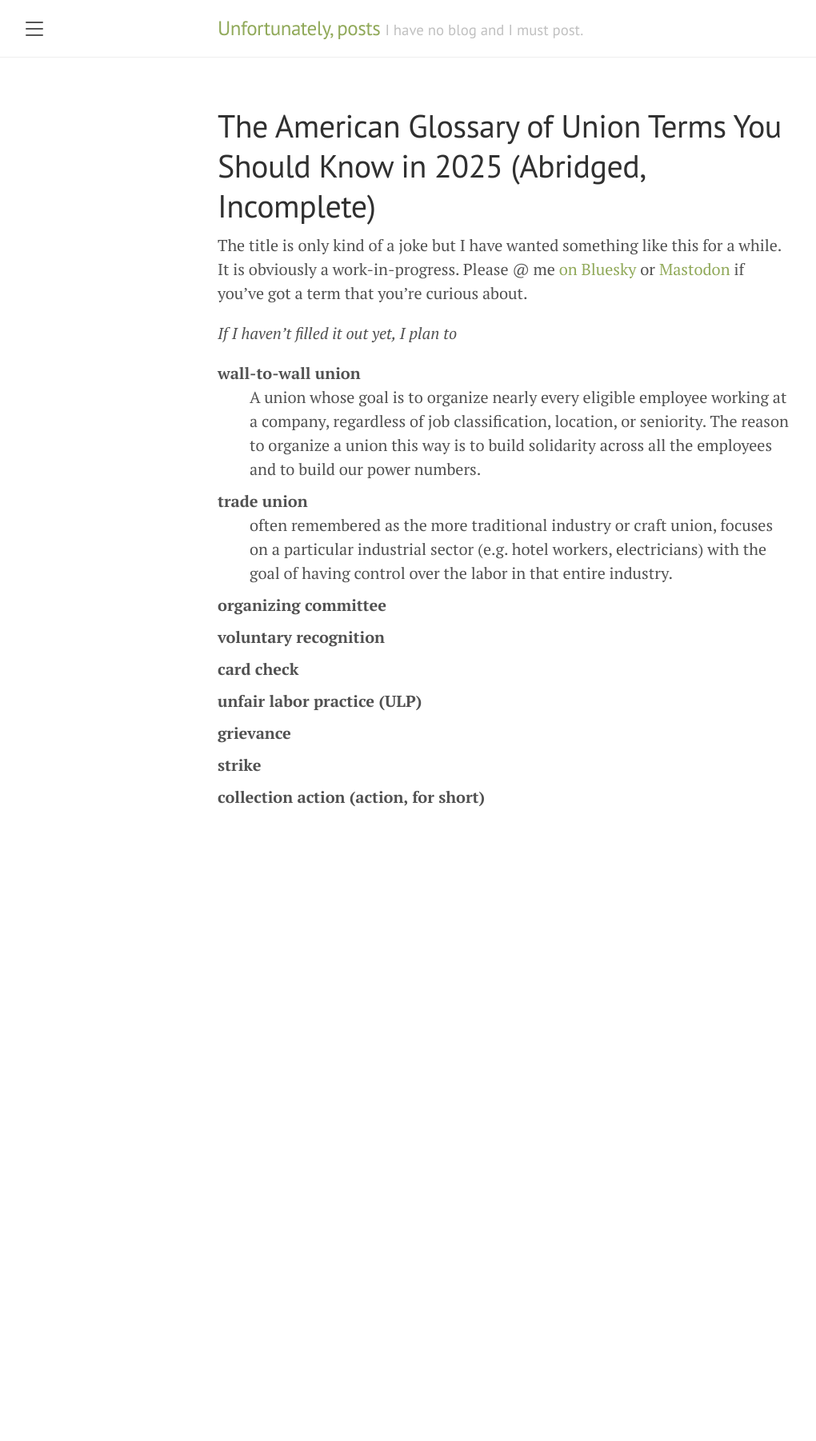
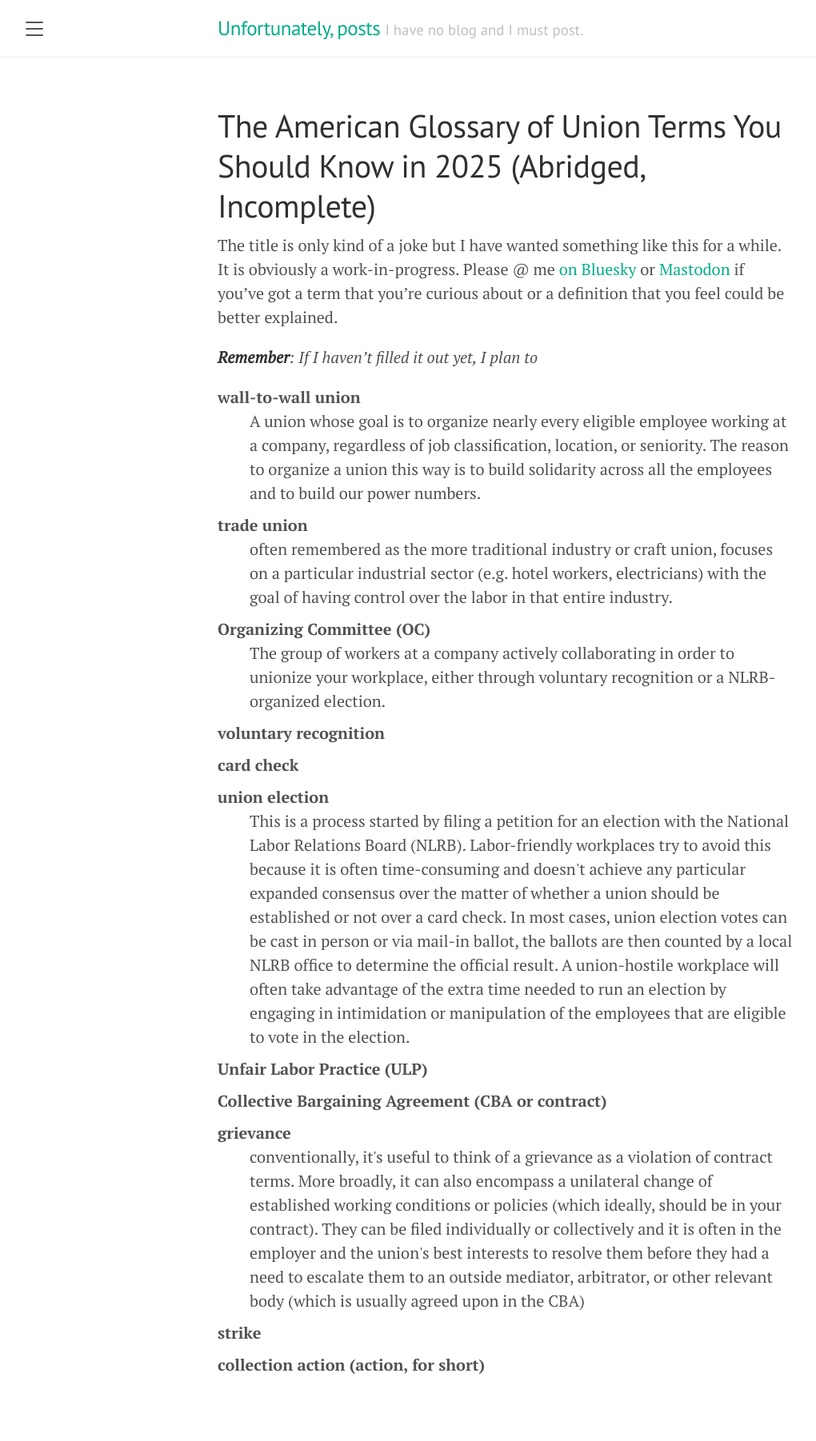
Before and after one commit to DeMarko/DeMarko.github.io, a Jekyll site: the page built from american-glossary-of-union-terms-you-should-know.md, in a window 1280 px wide. Shown: the whole page at 80% size, without its empty margins (8-1028 px from the left). Built offline with Jekyll 4.4.1, drawn with Linux system fonts in a browser that asks for light colours; before the commit the page ends 1092 px from its top, so only the background shows below that.

Commit message:
quick updates, maybe a post conclusion?

```diff
--- a/_layouts/default.html
+++ b/_layouts/default.html
@@ -3,7 +3,7 @@
 
   {% include head.html %}
 
-  <body class="theme-base-0b">
+  <body class="theme-base-custom">
 
     {% include sidebar.html %}
 
--- a/american-glossary-of-union-terms-you-should-know.md
+++ b/american-glossary-of-union-terms-you-should-know.md
@@ -3,9 +3,9 @@ layout: page
 title: The American Glossary of Union Terms You Should Know in 2025 (Abridged, Incomplete)
 ---
 
-The title is only kind of a joke but I have wanted something like this for a while. It is obviously a work-in-progress. Please @ me [on Bluesky](https://bsky.app/profile/demarko.org) or [Mastodon](https://xoxo.zone/@demarko) if you've got a term that you're curious about.
+The title is only kind of a joke but I have wanted something like this for a while. It is obviously a work-in-progress. Please @ me [on Bluesky](https://bsky.app/profile/demarko.org) or [Mastodon](https://xoxo.zone/@demarko) if you've got a term that you're curious about or a definition that you feel could be better explained.
 
-_If I haven't filled it out yet, I plan to_
+_**Remember**: If I haven't filled it out yet, I plan to_
 
 <dl>
   <dt>wall-to-wall union</dt>
@@ -17,24 +17,39 @@ _If I haven't filled it out yet, I plan to_
     often remembered as the more traditional industry or craft union, focuses on a particular industrial sector (e.g. hotel workers, electricians) with the goal of having control over the labor in that entire industry.
   </dd>
 
-  <dt>organizing committee</dt>
-  <dd></dd>
+  <dt>Organizing Committee (OC)</dt>
+  <dd>
+    The group of workers at a company actively collaborating in order to unionize your workplace, either through voluntary recognition or a NLRB-organized election.
+  </dd>
 
   <dt>voluntary recognition</dt>
-  <dd></dd>
+  <dd>
+  </dd>
 
   <dt>card check</dt>
   <dd></dd>
 
-  <dt>unfair labor practice (ULP)</dt>
+  <dt>union election</dt>
+  <dd>
+    This is a process started by filing a petition for an election with the National Labor Relations Board (NLRB). Labor-friendly workplaces try to avoid this because it is often time-consuming and doesn't achieve any particular expanded consensus over the matter of whether a union should be established or not over a card check. In most cases, union election votes can be cast in person or via mail-in ballot, the ballots are then counted by a local NLRB office to determine the official result. A union-hostile workplace will often take advantage of the extra time needed to run an election by engaging in intimidation or manipulation of the employees that are eligible to vote in the election.
+  </dd>
+
+  <dt>Unfair Labor Practice (ULP)</dt>
+  <dd></dd>
+
+  <dt>Collective Bargaining Agreement (CBA or contract)</dt>
   <dd></dd>
 
   <dt>grievance</dt>
-  <dd></dd>
+  <dd>
+    conventionally, it's useful to think of a grievance as a violation of contract terms. More broadly, it can also encompass a unilateral change of established working conditions or policies (which ideally, should be in your contract). They can be filed individually or collectively and it is often in the employer and the union's best interests to resolve them before they had a need to escalate them to an outside mediator, arbitrator, or other relevant body (which is usually agreed upon in the CBA)
+  </dd>
 
   <dt>strike</dt>
   <dd></dd>
 
   <dt>collection action (action, for short)</dt>
-  <dd></dd>
+  <dd>
+
+  </dd>
 </dl>
--- a/public/css/lanyon.css
+++ b/public/css/lanyon.css
@@ -532,6 +532,18 @@ a.pagination-item:hover {
   color: #8f5536;
 }
 
+.theme-base-custom .sidebar,
+.theme-base-custom .sidebar-toggle:active,
+.theme-base-custom #sidebar-checkbox:checked ~ .sidebar-toggle {
+  background-color: #00ae86;
+}
+.theme-base-custom .container a,
+.theme-base-custom .sidebar-toggle,
+.theme-base-custom .related-posts li a:hover {
+  color: #00ae86;
+}
+
+
 
 /*
  * Overlay sidebar
```
Also changed, not shown: _posts/2025-05-31-setting-some-context.md (+9 -2 lines), about.md (+6 -0 lines).
